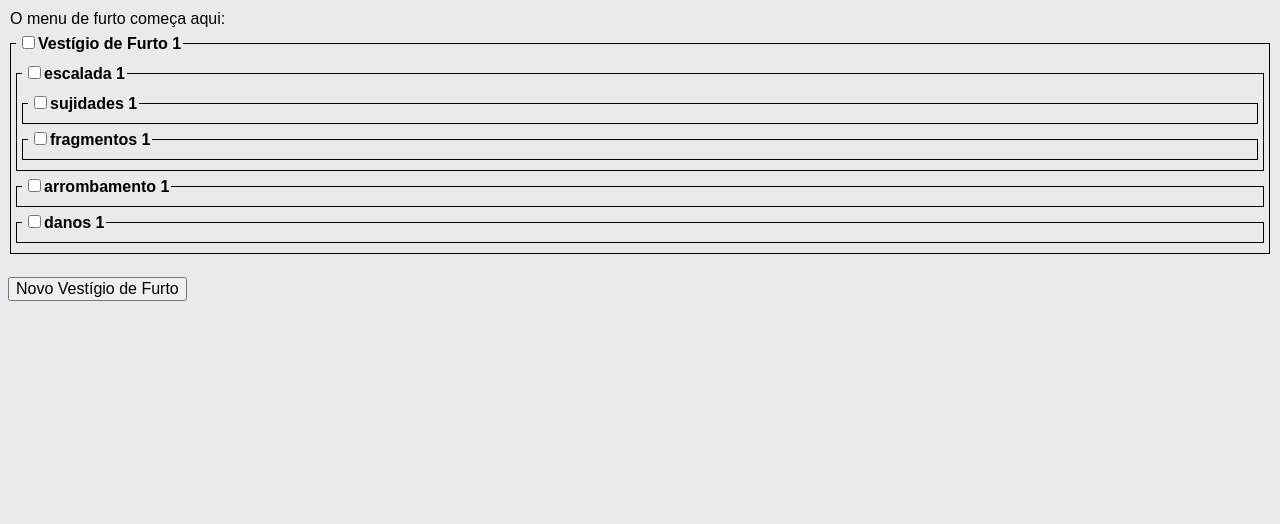
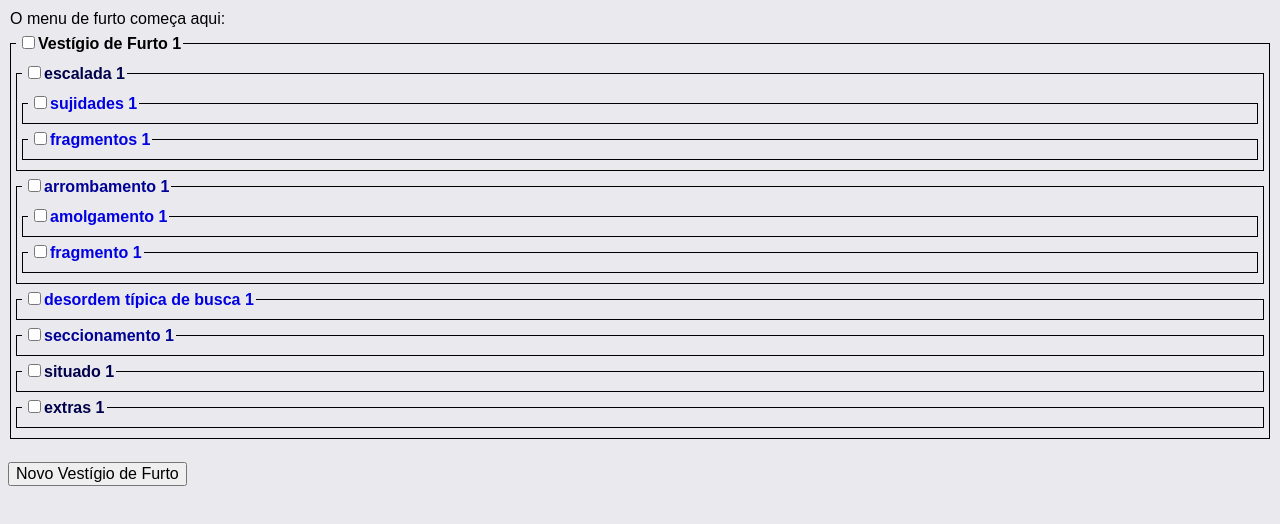
Before and after one commit to MrTaciturno/HoMoToLo, a plain HTML site: page index.html in a window 1280 px wide. Drawn offline with Linux system fonts and the light colour scheme.

Commit message:
colorização dos menus

```diff
--- a/estilos/style.css
+++ b/estilos/style.css
@@ -36,8 +36,6 @@ fieldset.geral {
     margin: 5px 0px;
     box-sizing: border-box;
     border: 1px solid rgb(0, 0, 0);
-
-
 }
 
 fieldset.capsula {
--- a/index.html
+++ b/index.html
@@ -23,24 +23,47 @@
         // 2 - opcoes com subitem
         let menuFurto =
         ["Vestígio de Furto",
-            ["aspecto recente","concurso 2 ou mais"],
-            [["escalada",
+            ["aspecto recente",
+            "concurso 2 ou mais",
+            "ponto de entrada"],
+            [
+            ["escalada",
                 ["sem vestígios, modo provável"],
                 [["sujidades",
                     ["calçado", "pés", "mãos","terra"],
                     []],
                 ["fragmentos",
                     ["cimentícios","tijolo","vidro"],
-                    []
-                ]]],
+                    []]]],
             ["arrombamento",
+                [],
+                [["amolgamento",
+                    ["porta","janela","metal","madeira","instrumento na forma de alavanca","instrumento de ação percussiva", "força humana - chutes","força humana - encontrões"],
+                    []],
+                ["fragmento",
+                    [],
+                    []]],
+            ],
+            ["desordem típica de busca",
                 [],
                 []
             ],
-            ["danos",
+            ["seccionamento",
                 [],
                 []
-            ]]
+            ],
+            ["situado",
+                [],
+                []
+            ],
+
+            ["extras",
+                [],
+                []
+            ]
+
+
+            ]
         ]
 
         function cria_um_check(texto, nomeHeranca){
@@ -77,6 +100,13 @@
             var chk = document.createElement("input");
             chk.setAttribute("type","checkbox");
             chk.setAttribute("id", nomeHeranca+"_"+menu[0]+"_chk_"+indice);
+
+            let color = chk.id.length;
+            color = (color-20)/10;
+            rc1 = 0;
+            rc2 = 0;
+            rc3 = Math.floor(color)*75;
+            lbl.style.color = "#"+rc1.toString(16).padStart(2,'0')+rc2.toString(16).padStart(2,'0')+rc3.toString(16).padStart(2,'0');
 
             chk.addEventListener("click", function() {
                 for(let i = 0; i < menu[1].length;i++){
```
